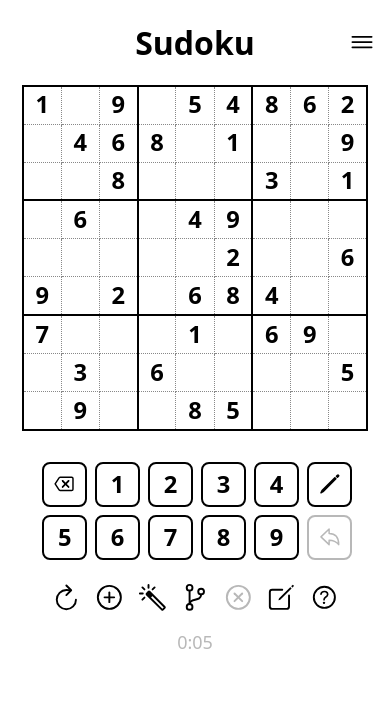
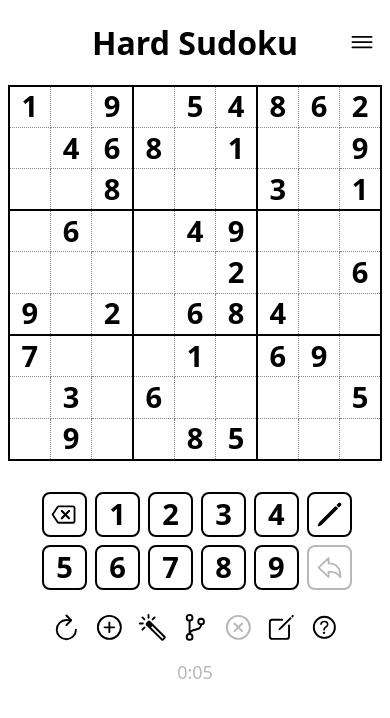
Before and after one commit to chbauman/sudoku-ts, a plain HTML site: page index.html in a window 390 px wide. Drawn offline with Linux system fonts and the light colour scheme.

Commit message:
deploy: 43c41267730f59494c5bec45bc695e00216c9e87

```diff
--- a/dist/main.js
+++ b/dist/main.js
@@ -15,7 +15,7 @@ export function init() {
     else {
         initialized = true;
     }
-    document.querySelector("body").addEventListener("click", (e) => {
+    document.addEventListener("click", (e) => {
         const target = e.target;
         if (!target.closest("dialog, [data-open], #auto-fill-button, #own_sud, .bar")) {
             elsewhere();
--- a/dist/pages.js
+++ b/dist/pages.js
@@ -1,7 +1,7 @@
 import { loadHistory, bestTime, formatTime } from "./history.js";
 import { settings, loadSettings, saveSettings, applyTheme, } from "./settings.js";
 const TITLES = {
-    game: "Sudoku",
+    game: "Hard Sudoku",
     help: "Help",
     settings: "Settings",
     history: "History",
--- a/index.html
+++ b/index.html
@@ -1,10 +1,11 @@
 <!DOCTYPE html>
 <html>
   <head>
-    <title>Sudoku</title>
+    <title>Hard Sudoku</title>
     <meta name="viewport" content="width=device-width, initial-scale=1" />
     <meta charset="utf-8" />
 
+    <link rel="icon" type="image/svg+xml" href="./assets/favicon/favicon.svg" />
     <link rel="icon" href="./assets/favicon/favicon.ico" sizes="any" />
     <link rel="icon" type="image/png" sizes="32x32" href="./assets/favicon/favicon-32x32.png" />
     <link rel="icon" type="image/png" sizes="16x16" href="./assets/favicon/favicon-16x16.png" />
@@ -14,7 +15,7 @@
     <meta name="theme-color" content="#16181d" media="(prefers-color-scheme: dark)" />
     <meta name="mobile-web-app-capable" content="yes" />
     <meta name="apple-mobile-web-app-capable" content="yes" />
-    <meta name="apple-mobile-web-app-title" content="Sudoku" />
+    <meta name="apple-mobile-web-app-title" content="Hard Sudoku" />
 
     <script type="module" src="./dist/main.js"></script>
     <script type="module" src="./dist/sudoku.js"></script>
@@ -54,7 +55,7 @@
         <button id="back-btn" class="icon-btn" title="Back" aria-label="Back" hidden>
           <svg class="icon" aria-hidden="true"><use href="#i-arrow-back-outline" /></svg>
         </button>
-        <h1 id="page-title">Sudoku</h1>
+        <h1 id="page-title">Hard Sudoku</h1>
         <button id="menu-btn" class="icon-btn" title="Menu" aria-label="Menu" aria-haspopup="true" aria-expanded="false">
           <svg class="icon" aria-hidden="true"><use href="#i-menu-outline" /></svg>
         </button>
--- a/style.css
+++ b/style.css
@@ -11,14 +11,17 @@
     --hyp: #0c5;
     --wrong: #f22;
     --selected-bg: #bbb;
+    --pencil: #838383;
     --small-dig-bg: #dfd;
-    --forbid-bg: #fdd;
+    --forbid-bg: #fee9e9;
     --same-bg: #fbb;
     --active-bg: rgba(10, 133, 255, 0.14);
     --overlay: rgba(0, 0, 0, 0.5);
 
     --page-width: 560px;
-    --cell: min(9.8vw, 44px);
+    --side: 8px; /* minimum margin at the sides of the game page */
+    --cell: min(calc((100vw - 2 * var(--side)) / 9), 44px);
+    --digit-size: calc(var(--cell) * 0.7); /* grid digits and digit buttons */
     --btn: min(10.5vw, 46px);
     --font: system-ui, -apple-system, "Segoe UI", Roboto, "Helvetica Neue", Arial, sans-serif;
 }
@@ -46,8 +49,9 @@
         --hyp: #2fd47a;
         --wrong: #ff5a5a;
         --selected-bg: #4a4e58;
-        --small-dig-bg: #1f3a27;
-        --forbid-bg: #4a2a2c;
+        --pencil: #7b7e87;
+        --small-dig-bg: #1e3a28;
+        --forbid-bg: #2a2125;
         --same-bg: #6b2f33;
         --active-bg: rgba(74, 163, 255, 0.22);
         --overlay: rgba(0, 0, 0, 0.7);
@@ -65,8 +69,9 @@
     --hyp: #2fd47a;
     --wrong: #ff5a5a;
     --selected-bg: #4a4e58;
-    --small-dig-bg: #1f3a27;
-    --forbid-bg: #4a2a2c;
+    --pencil: #7b7e87;
+    --small-dig-bg: #1e3a28;
+    --forbid-bg: #2a2125;
     --same-bg: #6b2f33;
     --active-bg: rgba(74, 163, 255, 0.22);
     --overlay: rgba(0, 0, 0, 0.7);
@@ -169,6 +174,12 @@ h1 {
     margin: 0;
     padding: 0.75em 0 0.7em;
     line-height: 1.2;
+}
+
+/* The game uses (almost) the full width on phones */
+[data-page="game"] {
+    padding-left: var(--side);
+    padding-right: var(--side);
 }
 
 /* Page header: back button | title | menu button */
@@ -339,7 +350,7 @@ table {
     height: var(--cell);
     text-align: center;
     font-weight: 600;
-    font-size: calc(var(--cell) * 0.62);
+    font-size: var(--digit-size);
     line-height: 1;
     box-sizing: border-box;
     overflow: hidden;
@@ -349,6 +360,7 @@ table {
 }
 
 .subGridCell {
+    color: var(--pencil);
     padding: 0;
     box-sizing: border-box;
     width: calc(var(--cell) / 3);
@@ -410,7 +422,7 @@ table {
     height: var(--btn);
     text-align: center;
     /* same digit style as the grid cells; same outline as the block borders */
-    font-size: calc(var(--cell) * 0.62);
+    font-size: var(--digit-size);
     font-weight: 600;
     border: 2px solid var(--grid-line);
     border-radius: 8px;
--- a/sw.js
+++ b/sw.js
@@ -1,8 +1,8 @@
 // Service worker: makes the app installable and playable offline.
 // Only used in the deployed layout (see .github/workflows/deploy.yml), where
-// index.html, dist/ and assets/ are siblings of this file. 0ac4af4ec4 is
+// index.html, dist/ and assets/ are siblings of this file. 43c4126773 is
 // replaced with the commit hash on deploy, so every release gets a new cache.
-const CACHE = "sudoku-0ac4af4ec4";
+const CACHE = "sudoku-43c4126773";
 
 const PRECACHE = [
   "./",
@@ -16,6 +16,7 @@ const PRECACHE = [
   "dist/settings.js",
   "dist/pages.js",
   "dist/history.js",
+  "assets/favicon/favicon.svg",
   "assets/favicon/favicon.ico",
   "assets/favicon/favicon-16x16.png",
   "assets/favicon/favicon-32x32.png",
```
Also changed, not shown: assets/favicon/android-chrome-192x192.png, assets/favicon/android-chrome-512x512.png, assets/favicon/apple-touch-icon.png, assets/favicon/favicon-16x16.png, assets/favicon/favicon-32x32.png, assets/favicon/favicon.ico, assets/favicon/favicon.svg (added), manifest.webmanifest, 2 other files.
